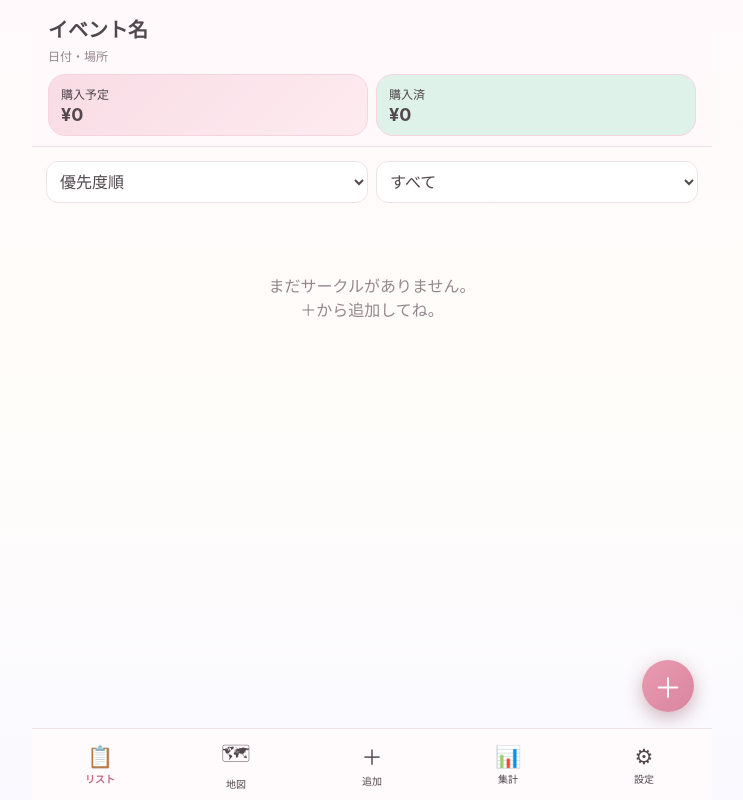
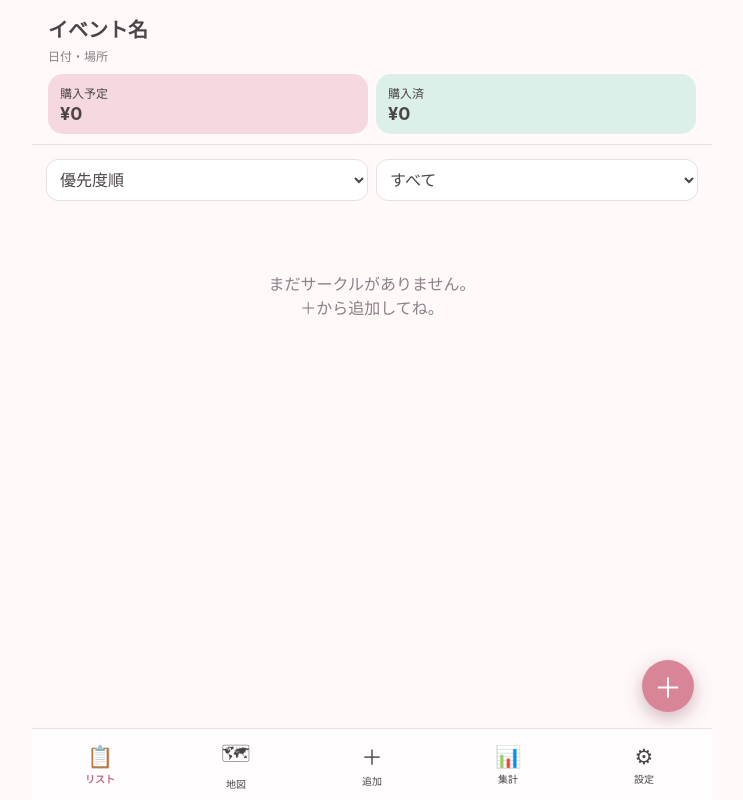
Before and after one commit to chanyu272/event-shopping-list, a plain HTML site: page index.html in a window 1280 px wide. Shown: the whole page, without its empty margins (268-1011 px from the left). Drawn offline with Linux system fonts and the light colour scheme.

Commit message:
Add files via upload

```diff
--- a/index.html
+++ b/index.html
@@ -11,26 +11,26 @@
 <link rel="apple-touch-icon" href="./icon.svg">
 <title>同人誌即売会 お買い物リスト</title>
 <style>
-:root{--pink:#f8dce5;--pink2:#fff2f6;--mint:#dff2e9;--lav:#eee7fa;--cream:#fff7e9;--ink:#51474d;--sub:#96878e;--line:#efe2e7;--accent:#df8ca3;--shadow:0 5px 16px #b98b9a16}
-*{box-sizing:border-box} body{margin:0;background:linear-gradient(180deg,#fff9fb 0%,#fffdf9 48%,#faf9ff 100%);color:var(--ink);font-family:-apple-system,BlinkMacSystemFont,"Hiragino Sans","Yu Gothic",sans-serif}
+:root{--pink:#f6d9df;--pink2:#fff3f5;--mint:#dcefe8;--lav:#e9e3f5;--cream:#fffaf2;--ink:#4c4548;--sub:#8b8185;--line:#eadfe2;--accent:#d98598;--shadow:0 5px 18px #765a6414}
+*{box-sizing:border-box} body{margin:0;background:#fff9fa;color:var(--ink);font-family:-apple-system,BlinkMacSystemFont,"Hiragino Sans","Yu Gothic",sans-serif}
 button,input,select,textarea{font:inherit;color:inherit}.app{max-width:680px;margin:auto;min-height:100vh;padding-bottom:88px}
-header{position:sticky;top:0;z-index:10;background:#fff9fbef;backdrop-filter:blur(12px);padding:14px 16px 10px;border-bottom:1px solid var(--line)}
+header{position:sticky;top:0;z-index:10;background:#fff9faf2;backdrop-filter:blur(12px);padding:14px 16px 10px;border-bottom:1px solid var(--line)}
 h1{font-size:20px;margin:0 0 4px}.eventmeta{font-size:12px;color:var(--sub)}.summary{display:flex;gap:8px;margin-top:10px}
-.pill{flex:1;padding:10px 12px;border-radius:17px;background:linear-gradient(135deg,#f9dce5,#fdebf0);font-size:12px;border:1px solid #f5d4df}.pill b{display:block;font-size:18px;margin-top:2px}
+.pill{flex:1;padding:10px 12px;border-radius:15px;background:var(--pink);font-size:12px}.pill b{display:block;font-size:18px;margin-top:2px}
 main{padding:14px 14px 0}.toolbar{display:flex;gap:8px;margin-bottom:10px}.toolbar select{flex:1;border:1px solid var(--line);background:white;padding:9px;border-radius:12px}
-.card{position:relative;background:#fffefe;border-radius:15px;margin:7px 0;box-shadow:var(--shadow);border:1px solid #f1e6ea;overflow:hidden}
+.card{position:relative;background:white;border-radius:16px;margin:9px 0;box-shadow:var(--shadow);border:1px solid #f1e7ea;overflow:hidden}
 .card:before{content:"";position:absolute;left:0;top:0;bottom:0;width:6px;background:var(--prio,#d7cdd0)}
-.row{display:grid;grid-template-columns:minmax(0,1fr) auto auto;gap:9px;align-items:center;padding:9px 11px 9px 15px;min-height:52px}.circleinfo{min-width:0}.topline{display:flex;align-items:baseline;gap:7px;min-width:0;white-space:nowrap}.place{display:flex;gap:4px;align-items:center;flex:0 0 auto;font-size:11px;color:#a08e96;background:var(--pink2);padding:3px 7px;border-radius:999px}.place b{display:inline;color:#796b72;font-size:11px}.circle{font-weight:750;font-size:14px;overflow:hidden;text-overflow:ellipsis}.hn{font-size:10px;color:var(--sub);margin-top:2px;white-space:nowrap;overflow:hidden;text-overflow:ellipsis}.money{font-weight:800;color:#d67891;text-align:right;font-size:13px;white-space:nowrap}.done{display:flex;align-items:center;margin:0}.done input{width:20px;height:20px;accent-color:#df8ca3}
+.row{display:grid;grid-template-columns:92px 1fr auto;gap:10px;align-items:center;padding:11px 12px 11px 16px}.place{font-size:15px;color:var(--sub);white-space:nowrap}.place b{display:inline;color:var(--ink);font-size:17px;margin-left:5px}.circleline{display:flex;align-items:baseline;gap:8px;min-width:0}.circle{font-weight:700;font-size:15px;white-space:nowrap;overflow:hidden;text-overflow:ellipsis}.hn{font-size:11px;color:var(--sub);white-space:nowrap;overflow:hidden;text-overflow:ellipsis}.money{font-weight:800;color:#cf7189;text-align:right}.done{margin-top:5px}
 .details{border-top:1px solid var(--line);padding:10px 12px 13px;background:#fffdfd}.items{width:100%;border-collapse:collapse;font-size:11px}.items th{color:var(--sub);font-weight:600;padding:5px 2px}.items td{border-top:1px solid #f2e9eb;padding:7px 2px;text-align:center}.items td:nth-child(2){text-align:left;font-size:12px}
 .qty{width:42px;padding:5px;border:1px solid var(--line);border-radius:8px;text-align:center}.memo{background:var(--cream);padding:9px;border-radius:10px;font-size:12px;margin-top:10px;white-space:pre-wrap}
 .thumbs{display:flex;gap:7px;overflow:auto;margin-top:9px}.thumbs img{width:78px;height:78px;object-fit:cover;border-radius:10px;border:1px solid var(--line)}
 .actions{display:flex;justify-content:flex-end;gap:7px;margin-top:9px}.btn{border:0;border-radius:11px;padding:8px 12px;background:var(--pink);font-weight:700}.btn.sub{background:#f2edef}
-.empty{text-align:center;padding:60px 20px;color:var(--sub)}nav{position:fixed;z-index:20;bottom:0;left:50%;transform:translateX(-50%);width:min(680px,100%);height:72px;background:#fffafcf2;backdrop-filter:blur(14px);border-top:1px solid var(--line);display:grid;grid-template-columns:repeat(5,1fr);padding-bottom:env(safe-area-inset-bottom)}
+.empty{text-align:center;padding:60px 20px;color:var(--sub)}nav{position:fixed;z-index:20;bottom:0;left:50%;transform:translateX(-50%);width:min(680px,100%);height:72px;background:#fffdfdf2;backdrop-filter:blur(14px);border-top:1px solid var(--line);display:grid;grid-template-columns:repeat(5,1fr);padding-bottom:env(safe-area-inset-bottom)}
 nav button{border:0;background:none;font-size:10px}nav button span{display:block;font-size:21px;margin-bottom:2px}.active{color:#c7667e;font-weight:800}
 .page{display:none}.page.activepage{display:block}.mapbox{background:white;border:1px dashed #d9cbd0;border-radius:18px;padding:12px;text-align:center}.mapbox img{max-width:100%;border-radius:12px}
 .form{background:white;border-radius:18px;padding:14px;box-shadow:var(--shadow)}label{font-size:12px;color:var(--sub);display:block;margin:9px 0 4px}input,textarea,select{width:100%;border:1px solid var(--line);border-radius:10px;padding:9px;background:white}textarea{min-height:70px}.grid2{display:grid;grid-template-columns:1fr 1fr;gap:8px}
 .itemedit{display:grid;grid-template-columns:1.5fr .8fr .6fr .6fr auto;gap:4px;margin:6px 0}.itemedit input{padding:7px}.danger{background:#eee6e8}
-.fab{position:fixed;right:max(18px,calc((100vw - 680px)/2 + 18px));bottom:88px;border:0;background:linear-gradient(135deg,#e99bb0,#d985a0);color:white;width:52px;height:52px;border-radius:50%;font-size:28px;box-shadow:0 6px 18px #9d667477}
+.fab{position:fixed;right:max(18px,calc((100vw - 680px)/2 + 18px));bottom:88px;border:0;background:#d98598;color:white;width:52px;height:52px;border-radius:50%;font-size:28px;box-shadow:0 6px 18px #9d667477}
 .lightbox{display:none;position:fixed;z-index:99;inset:0;background:#000d;align-items:center;justify-content:center;padding:16px}.lightbox img{max-width:100%;max-height:92vh}.lightbox.show{display:flex}
 small.note{display:block;color:var(--sub);margin-top:8px;line-height:1.5}.stats{display:grid;grid-template-columns:1fr 1fr;gap:10px}.stat{background:white;border-radius:16px;padding:16px;box-shadow:var(--shadow)}.stat b{font-size:22px;display:block;margin-top:5px}
 </style>
@@ -64,7 +64,7 @@ function render(){
  $('mapArea').innerHTML=data.map?`<img src="${data.map}" id="mapImg">`:'<p style="color:var(--sub)">会場マップ画像を登録してください</p>';
  if(data.map)$('mapImg').onclick=()=>showImage(data.map);
 }
-function cardHTML(c){let open=openId===c.id;return `<div class="card" style="--prio:${colors[c.priority]||colors.normal}"><div class="row" onclick="toggle('${c.id}')"><div class="circleinfo"><div class="topline"><div class="place"><span>${esc(c.hall)}</span><b>${esc(c.space)}</b></div><div class="circle">${esc(c.name||'名称未入力')}</div></div><div class="hn">${esc(c.hn||'')}</div></div><div class="money">${yen(planned(c))}</div><div class="done" onclick="event.stopPropagation()"><input aria-label="訪問済み" type="checkbox" ${c.done?'checked':''} onchange="setDone('${c.id}',this.checked)"></div></div>${open?detailsHTML(c):''}</div>`}
+function cardHTML(c){let open=openId===c.id;return `<div class="card" style="--prio:${colors[c.priority]||colors.normal}"><div class="row" onclick="toggle('${c.id}')"><div class="place">${esc(c.hall)}<b>${esc(c.space)}</b></div><div class="circleline"><div class="circle">${esc(c.name||'名称未入力')}</div><div class="hn">${esc(c.hn||'')}</div></div><div><div class="money">${yen(planned(c))}</div><div class="done" onclick="event.stopPropagation()"><input type="checkbox" ${c.done?'checked':''} onchange="setDone('${c.id}',this.checked)"> 済</div></div></div>${open?detailsHTML(c):''}</div>`}
 function detailsHTML(c){return `<div class="details"><table class="items"><thead><tr><th>購入</th><th>頒布物</th><th>単価</th><th>上限</th><th>予定数</th><th>小計</th></tr></thead><tbody>${c.items.map((i,x)=>`<tr><td><input type="checkbox" ${i.bought?'checked':''} onchange="itemBought('${c.id}',${x},this.checked)"></td><td>${esc(i.name)}</td><td>${yen(i.price)}</td><td>${esc(i.limit||'-')}</td><td><input class="qty" type="number" min="0" value="${+i.qty||0}" onchange="setQty('${c.id}',${x},this.value)"></td><td>${yen((+i.price||0)*(+i.qty||0))}</td></tr>`).join('')}</tbody></table>${c.memo?`<div class="memo">${esc(c.memo)}</div>`:''}${c.images?.length?`<div class="thumbs">${c.images.map((im,j)=>`<img src="${im}" onclick="event.stopPropagation();showImage(data.circles.find(c=>c.id==='${c.id}').images[${j}])">`).join('')}</div>`:''}<div class="actions"><button class="btn sub" onclick="editCircle('${c.id}')">編集</button></div></div>`}
 window.toggle=id=>{openId=openId===id?null:id;render()}; window.setDone=(id,v)=>{data.circles.find(c=>c.id===id).done=v;save()};window.itemBought=(id,x,v)=>{data.circles.find(c=>c.id===id).items[x].bought=v;save()};window.setQty=(id,x,v)=>{data.circles.find(c=>c.id===id).items[x].qty=Math.max(0,+v||0);save()};
 function page(id){document.querySelectorAll('.page').forEach(x=>x.classList.remove('activepage'));$(id).classList.add('activepage');document.querySelectorAll('nav button').forEach(x=>x.classList.toggle('active',x.dataset.page===id));$('fab').style.display=id==='listPage'?'block':'none';if(id==='addPage'&&!$('editId').value)resetEditor()}
```
